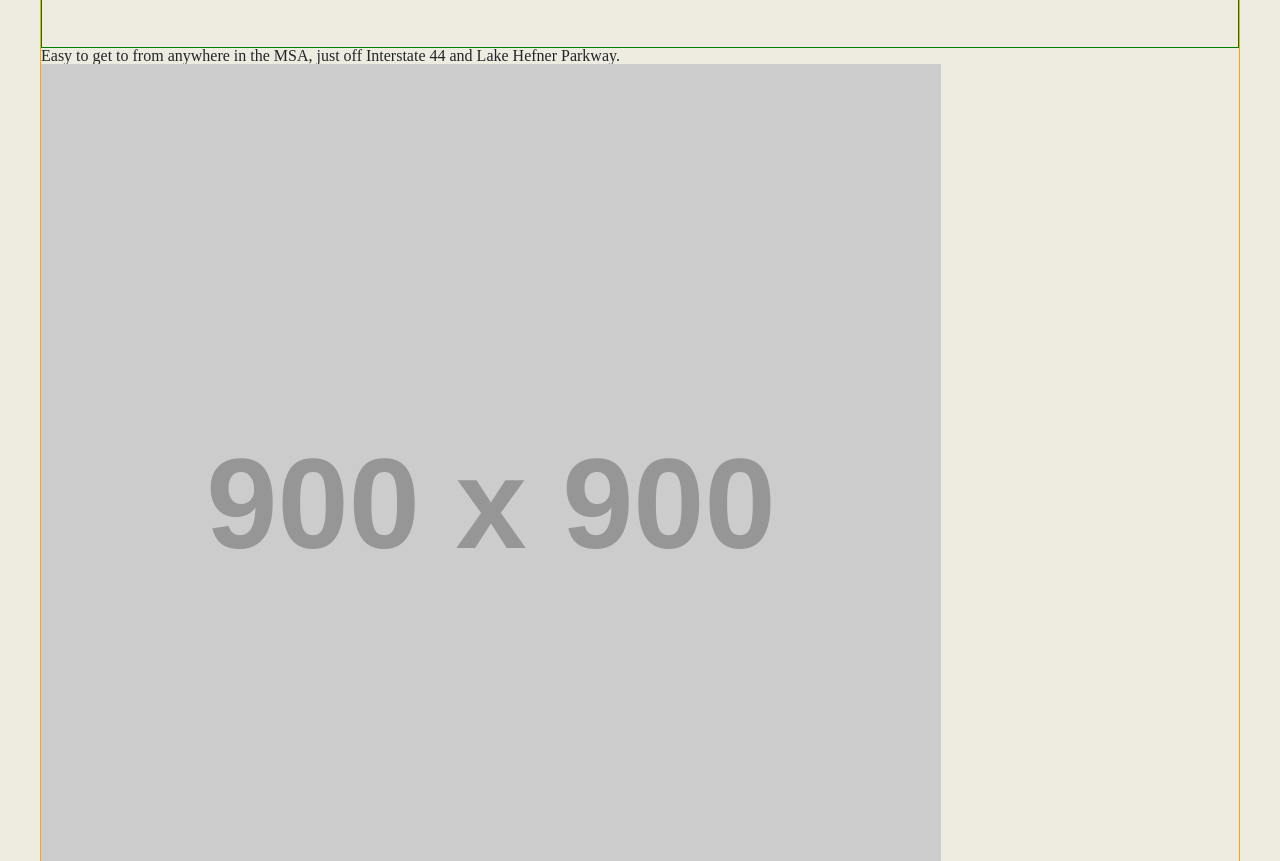
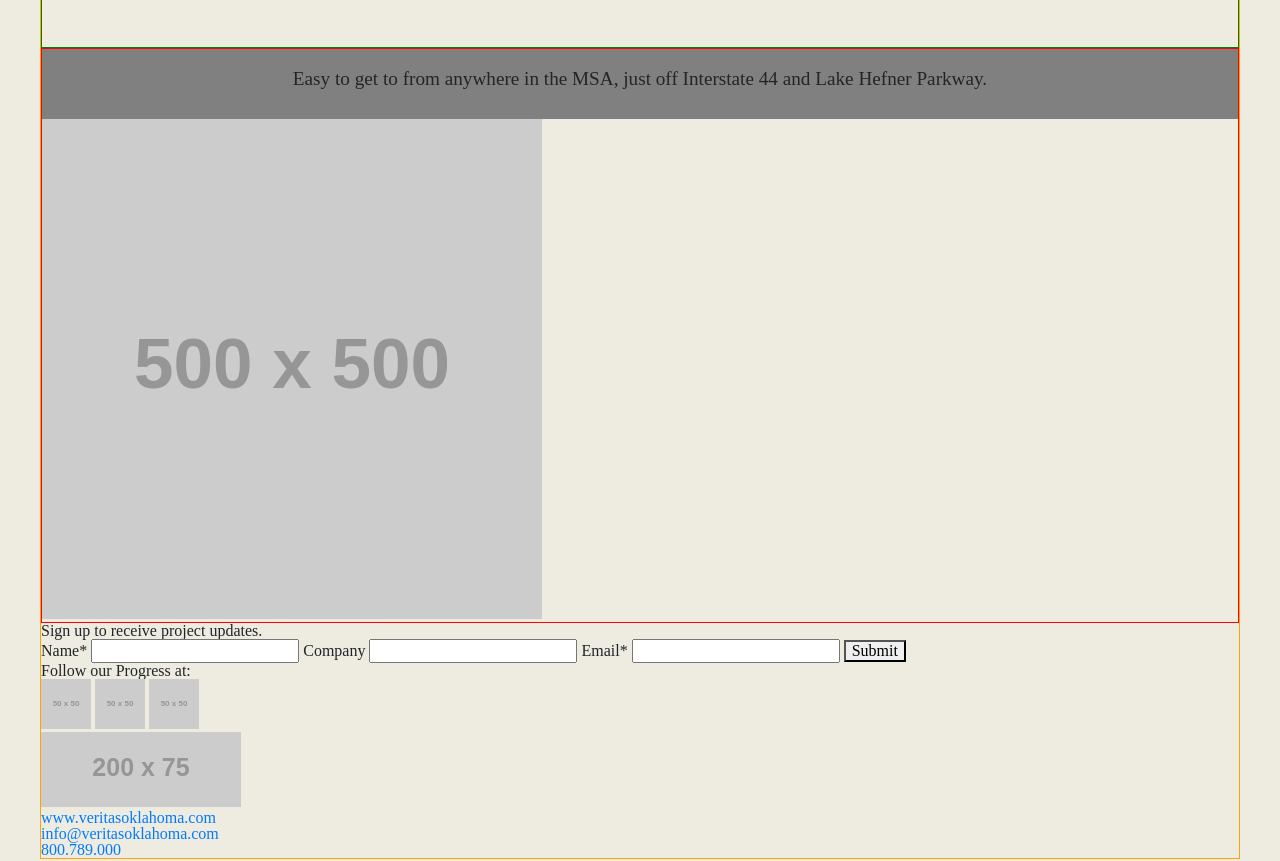
Before and after one commit to mcmillandanny/OAK, a website: page index.html in a window 1280 px wide. Shown: the part 2209-3070 px from the top of the page. Drawn offline with nearby package versions, Linux system fonts and the light colour scheme; placeholder pictures from the web are drawn by us.

Commit message:
added in new sections

```diff
--- a/index.html
+++ b/index.html
@@ -88,14 +88,10 @@
 				</div>
 			</div>
 			<div class="location-map">
-				<h1>Easy to get to from anywhere in the MSA, just off Interstate 44 and Lake Hefner Parkway.</h1>
-				<img src="https://via.placeholder.com/900" alt="social">
-			</div>
-			<div class="social-icons">
-				<h1>Follow our Progress at:</h1>
-				<img src="https://via.placeholder.com/50" alt="social">
-				<img src="https://via.placeholder.com/50" alt="social">
-				<img src="https://via.placeholder.com/50" alt="social">
+				<div class="padding-location">
+						<h1>Easy to get to from anywhere in the MSA, just off Interstate 44 and Lake Hefner Parkway.</h1>
+				</div>
+				<img src="https://via.placeholder.com/500" alt="social">
 			</div>
 			<div>
 				<h2>Sign up to receive project updates.</h2>
@@ -106,6 +102,12 @@
 				<label>Email*</label>
 				<input type="text">
 				<button>Submit</button>
+			</div>
+			<div class="social-icons">
+				<h1>Follow our Progress at:</h1>
+				<img src="https://via.placeholder.com/50" alt="social">
+				<img src="https://via.placeholder.com/50" alt="social">
+				<img src="https://via.placeholder.com/50" alt="social">
 			</div>
 			<footer>
 				<img src="https://via.placeholder.com/200x75" alt="social">
--- a/src/scss/main.scss
+++ b/src/scss/main.scss
@@ -82,3 +82,25 @@ body {
 	}
 
 }
+
+
+.location-map {
+	border: 1px solid red;
+	width: 100%;
+	// padding: 10px;
+
+	.padding-location {
+		height: 70px;
+		width: 100%;
+		padding: 20px;
+		background-color: gray;
+	}
+
+	h1 {
+		text-align: center;
+		background-color: gray;
+		font-size: 1.2em;
+		// margin: 20px;
+
+	}
+}
```
Also changed, not shown: dist/css/main.css, 1 other file.
